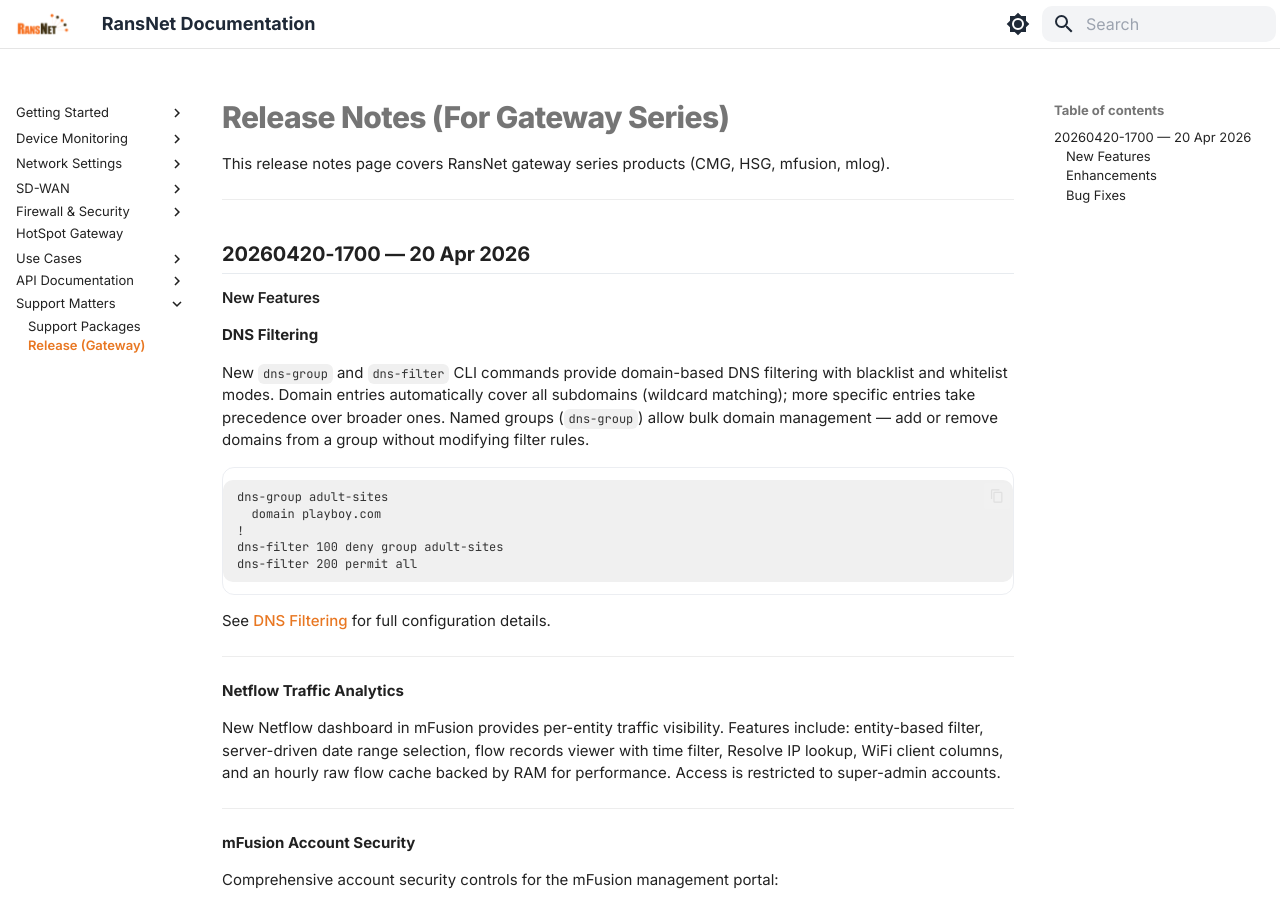
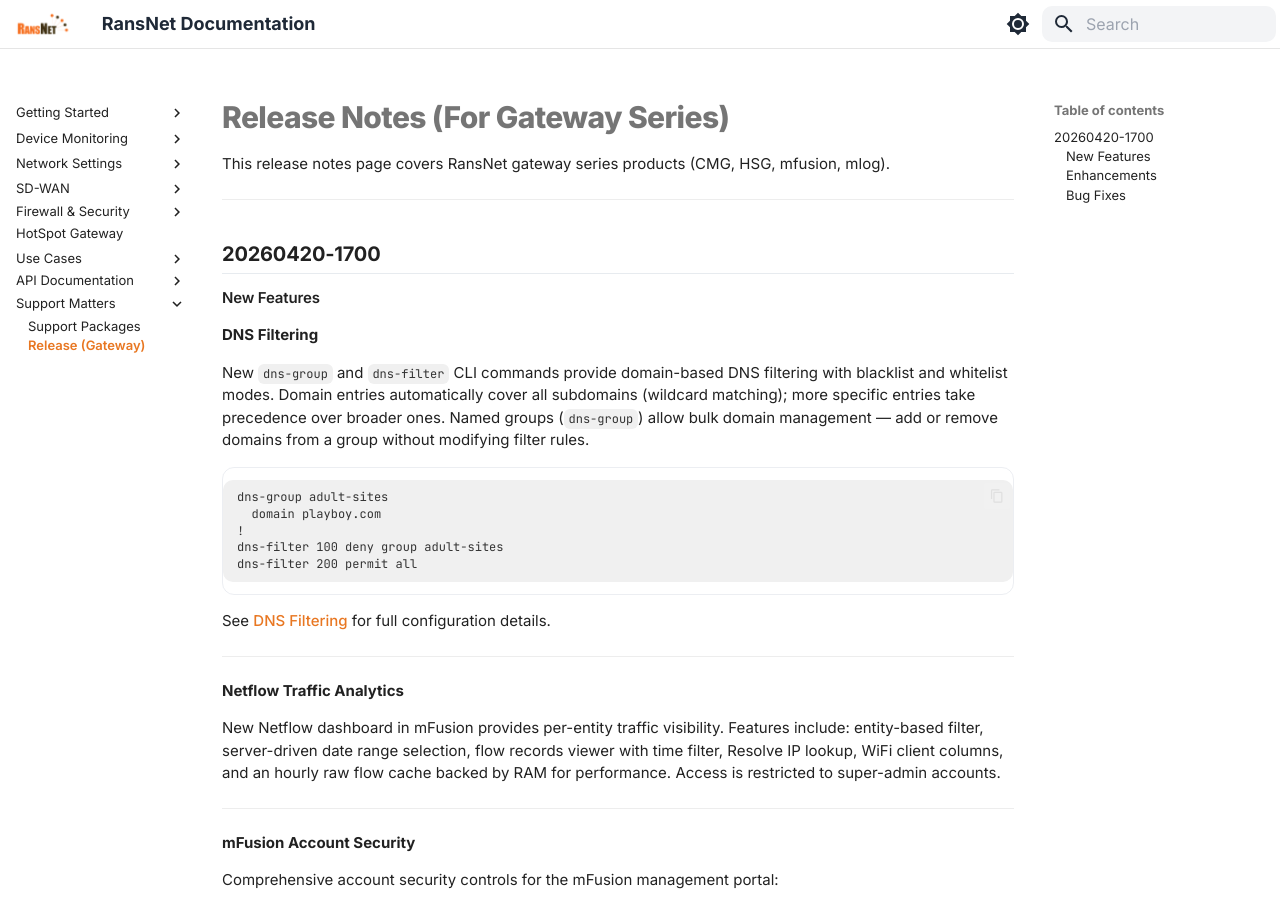
Before and after one commit to RansNet/docs, an MkDocs documentation site: the page built from docs/support/rn_gateway.md, in a window 1280 px wide and 900 px high. Built offline with MkDocs 1.6.1 and Material for MkDocs 9.7.7, drawn with Linux system fonts in a browser that asks for light colours.

Commit message:
Update rn_gateway.md

```diff
--- a/docs/support/rn_gateway.md
+++ b/docs/support/rn_gateway.md
@@ -4,7 +4,7 @@
 
 ---
 
-## 20260420-1700 — 20 Apr 2026
+## 20260420-1700
 
 ### New Features
 
```
